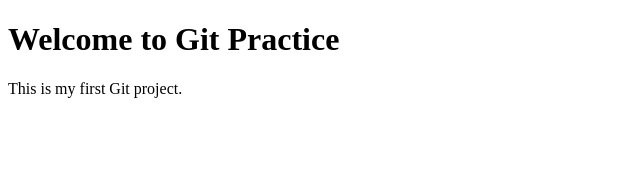
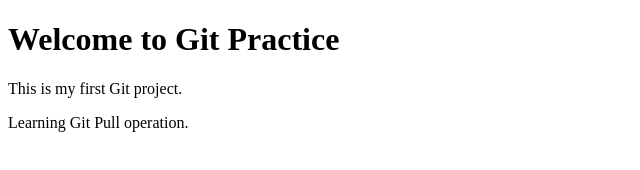
Before and after one commit to Sathwikreddy777/Git-Practice, a plain HTML site: page index.html in a window 1280 px wide. Shown: the whole page, without its empty margins (0-640 px from the left). Drawn offline with Linux system fonts and the light colour scheme.

Commit message:
Update index.html from GitHub

```diff
--- a/index.html
+++ b/index.html
@@ -6,5 +6,6 @@
 <body>
     <h1>Welcome to Git Practice</h1>
     <p>This is my first Git project.</p>
+    <p>Learning Git Pull operation.</p>
 </body>
 </html>
```
